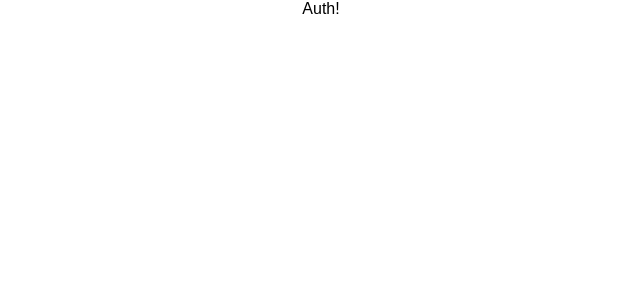
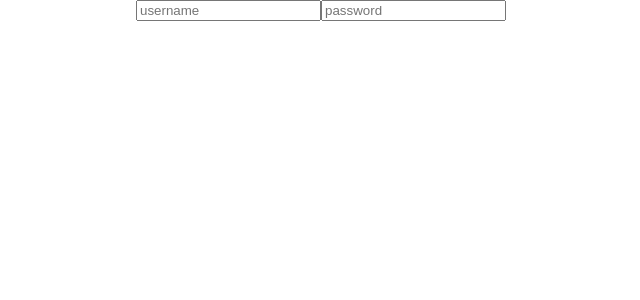
Before and after one commit to HarlanHeath/helo, a React (Create React App) app: page / in a window 1280 px wide. Shown: the top 300 px of the page, without its empty margins (319-959 px from the left). Built offline with nearby package versions, Linux system fonts and the light colour scheme; the HTML template or start-up script is replaced by a standard one.

Commit message:
final commit

```diff
--- a/src/Components/Auth/Auth.js
+++ b/src/Components/Auth/Auth.js
@@ -1,7 +1,19 @@
 import React, { Component } from "react";
 
 export default class Auth extends Component {
+  constructor() {
+    super();
+    this.state = {
+      username: "",
+      password: ""
+    };
+  }
   render() {
-    return <div>Auth!</div>;
+    return (
+      <div>
+        <input placeholder="username" />
+        <input placeholder="password" />
+      </div>
+    );
   }
 }
```
